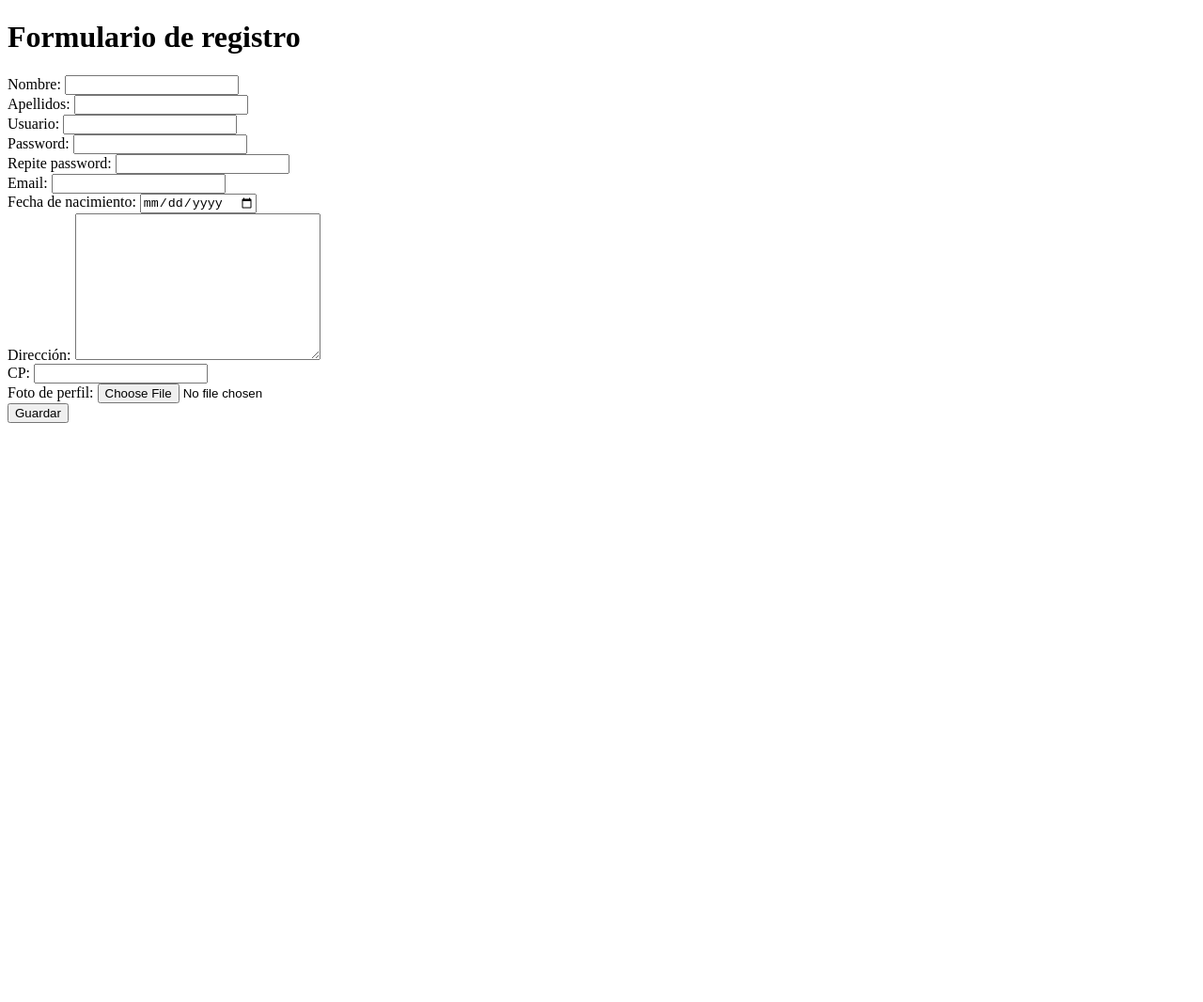
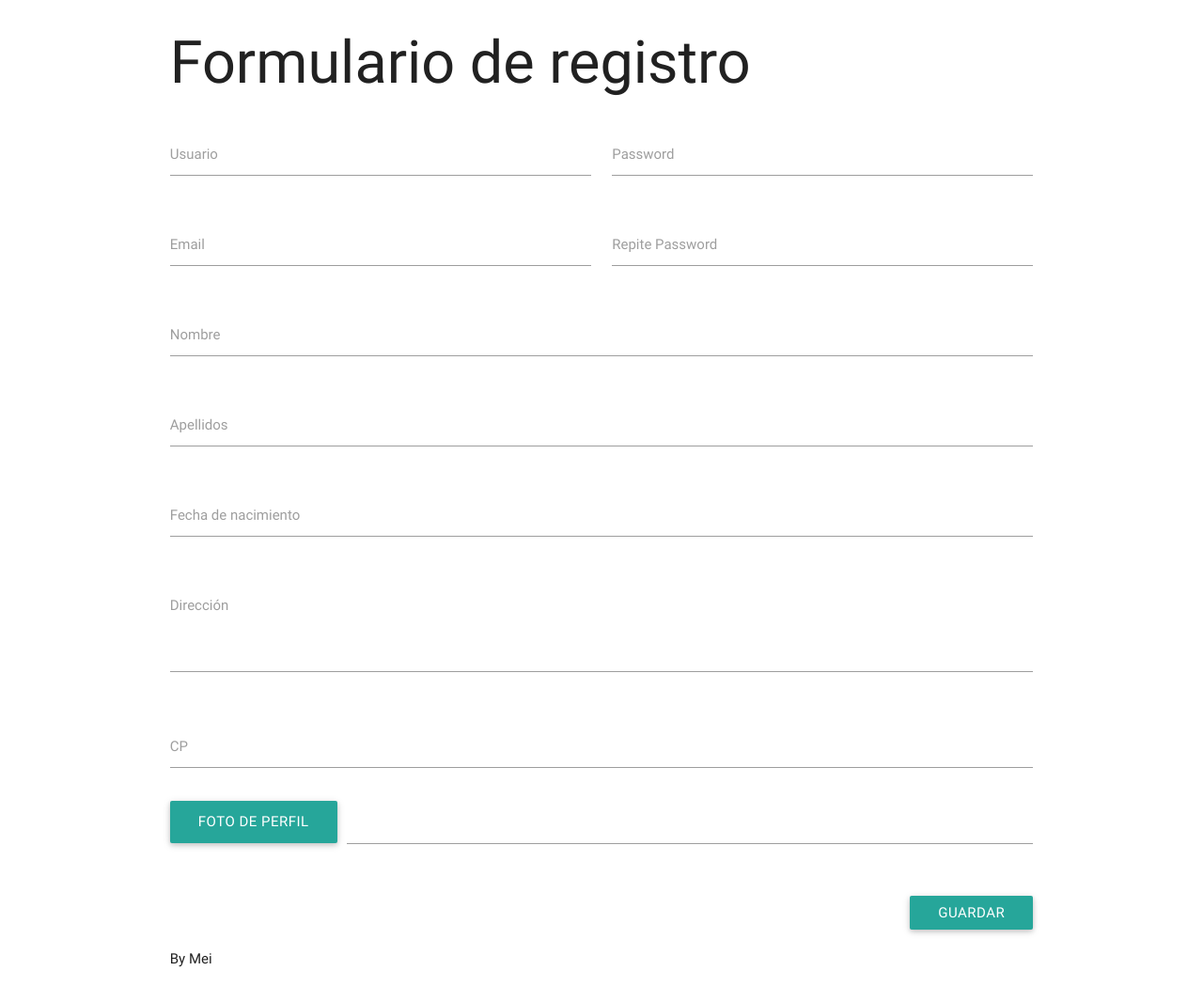
Before and after one commit to lovaina/kata-form, a plain HTML site: page index.html in a window 1280 px wide. Shown: the whole page at 94% size. Before the commit the page ends 800 px from the top, so only its background shows below. Drawn offline with Linux system fonts and the light colour scheme.

Commit message:
Aplicado css de Materialize

```diff
--- a/index.html
+++ b/index.html
@@ -2,34 +2,97 @@
 <html>
 <head>
 	<title>Formulario de registro</title>
+	<link type="text/css" rel="stylesheet" href="css/materialize.min.css"  media="screen,projection"/>
+	<script type="text/javascript" src="js/jquery-1.12.2.js"></script>
+	<script type="text/javascript" src="js/materialize.min.js"></script>
+	<script type="text/javascript" src="js/index.js"></script>
 </head>
 <body>
-<h1>Formulario de registro</h1>
+<div class="container">
+<div class="row">
+	<h1>Formulario de registro</h1>
 
-<form action="" method="post">
-	Nombre:
-	<input type="text" id=""><br>
-	Apellidos:
-	<input type="text" id=""><br>
-	Usuario:
-	<input type="text" id=""><br>
-	Password:
-	<input type="password" id=""><br>
-	Repite password:
-	<input type="password" id=""><br>
-	Email:
-	<input type="email" name="" id=""><br>
-	Fecha de nacimiento:
-	<input type="date" name="" id=""><br>
-	Dirección:
-	<textarea name="" id="" cols="30" rows="10"></textarea><br>
-	CP:
-	<input type="text" name="" id=""><br>
-	Foto de perfil:
-	<input type="file" name="" id="" accept="image/*"><br>
-	<input type="submit" value="Guardar">
+	<form action="#" method="post">
 
-</form>
+		<div class="row">
+			<div class="col s12">
+				<div class="row">
+					<div class="input-field col s6">
+						<label for="user">Usuario</label>
+						<input type="text" id="user" name="user">
+					</div>
+					<div class="input-field col s6">
+						<label for="password">Password</label>
+						<input type="password" id="" name="password">
+					</div>
+				</div>
+				<div class="row">
+					<div class="input-field col s6">
+						<label for="email">Email</label>
+						<input type="email" name="email" id="email"><br>
+					</div>
+					<div class="input-field col s6">
+						<label for="repeat_password">Repite Password</label>
+						<input type="password" id="" name="password">
+					</div>
+				</div>
+				<div class="row">
+					<div class="input-field col s12">
+						<label for="name">Nombre</label>
+						<input type="text" id="name" name="name"><br>
+					</div>
+				</div>
+				<div class="row">
+					<div class="input-field col s12">
+						<label for="surname">Apellidos</label>
+						<input type="text" id="surname" name="surname"><br>
+					</div>
+				</div>
+				<div class="row">
+					<div class="input-field col s12">
+						<label for="birthday">Fecha de nacimiento</label>
+						<input type="date" name="birthday" id="birthday" class="datepicker">
+					</div>
+				</div>
+				<div class="row">
+					<div class="input-field col s12">
+						<label for="address">Dirección</label>
+						<textarea name="address" id="address" class="materialize-textarea"></textarea><br>
+					</div>
+				</div>
+				<div class="row">
+					<div class="input-field col s12">
+						<label for="cp">CP</label>
+						<input type="text" name="cp" id="cp">
+					</div>
+				</div>
+				<div class="row">
+					<div class="file-field col s12">
+						<div class="btn">
+							<span>Foto de perfil</span>
+							<input type="file" name="avatar" id="avatar" accept="image/*">
+						</div>
+						<div class="file-path-wrapper">
+					    	<input class="file-path validate" type="text">
+						</div>
+
+					</div>
+				</div>
+			</div>
+		</div>
+
+
+		<button class="btn aves-effect waves-light right" type="submit">Guardar</button>
+
+	</form>
+
+</div>
+<div class="row">
+	<p>By Mei</p>
+</div>
+
+</div>
+
 
 
 </body>
```
